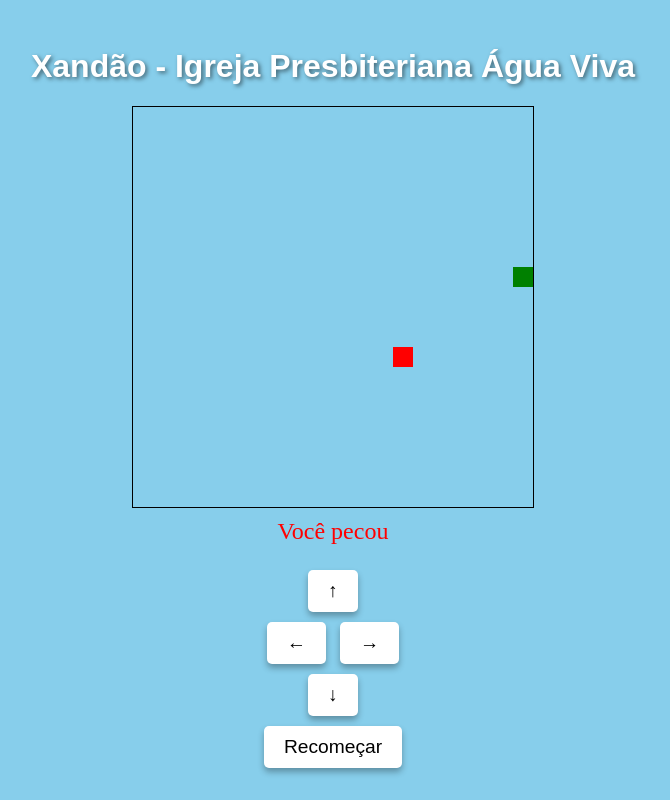
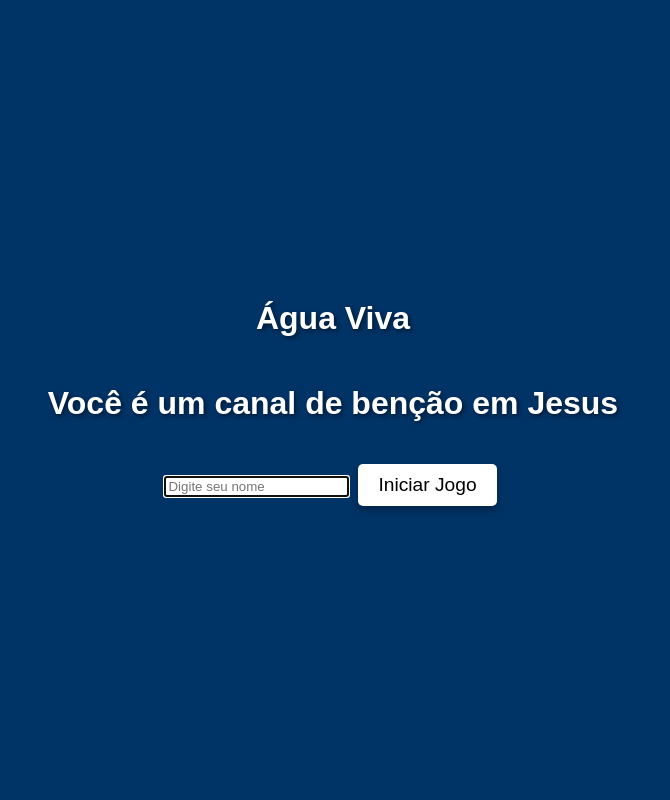
Before and after one commit to Desconhecido000/Jogo-da-cobrinha, a plain HTML site: page index.html in a window 1280 px wide. Shown: the whole page, without its empty margins (307-977 px from the left). Drawn offline with Linux system fonts and the light colour scheme.

Commit message:
index.html

```diff
--- a/index.html
+++ b/index.html
@@ -3,11 +3,11 @@
 <head>
   <meta charset="UTF-8">
   <meta name="viewport" content="width=device-width, initial-scale=1.0">
-  <title>Jogo da Cobrinha - Xandão</title>
+  <title>Água Viva</title>
   <style>
-    body { display: flex; flex-direction: column; justify-content: center; align-items: center; height: 100vh; margin: 0; background-color: #87CEEB; }
+    body { display: flex; flex-direction: column; justify-content: center; align-items: center; height: 100vh; margin: 0; background-color: #003366; }
     canvas { border: 1px solid #000; }
-    h1 {
+    h1, h2 {
       color: white;
       font-size: 2em;
       font-family: Arial, sans-serif;
@@ -43,35 +43,37 @@
       margin: 10px 0;
       display: none;
     }
+    .name-input {
+      display: none;
+      margin: 10px;
+    }
   </style>
 </head>
 <body>
-  <h1>Xandão - Igreja Presbiteriana Água Viva</h1>
-  <canvas id="game" width="400" height="400"></canvas>
+  <h1>Água Viva</h1>
+  <h2 id="welcomeMessage">Você é um canal de benção em Jesus</h2>
+  <div class="name-input" id="nameInputDiv">
+    <input type="text" id="playerName" placeholder="Digite seu nome" />
+    <button onclick="startGame()">Iniciar Jogo</button>
+  </div>
+  <canvas id="game" width="400" height="400" style="display:none;"></canvas>
 
   <div class="message" id="gameOverMessage">Você pecou</div>
-
-  <div class="buttons">
-    <div class="control">
-      <button onclick="changeDirection('up')">↑</button>
-      <div>
-        <button onclick="changeDirection('left')">←</button>
-        <button onclick="changeDirection('right')">→</button>
-      </div>
-      <button onclick="changeDirection('down')">↓</button>
-    </div>
-  </div>
-
+  <div class="message" id="scoreMessage" style="display:none;"></div>
   <button id="restartButton" style="display:none;" onclick="restartGame()">Recomeçar</button>
 
   <script>
     const canvas = document.getElementById("game");
     const context = canvas.getContext("2d");
+    const welcomeMessage = document.getElementById("welcomeMessage");
+    const nameInputDiv = document.getElementById("nameInputDiv");
+    const playerNameInput = document.getElementById("playerName");
     const message = document.getElementById("gameOverMessage");
+    const scoreMessage = document.getElementById("scoreMessage");
     const restartButton = document.getElementById("restartButton");
 
     const box = 20;
-    let snake, direction, food, game;
+    let snake, direction, food, game, score, playerName;
 
     function initializeGame() {
       snake = [{ x: 8 * box, y: 8 * box }];
@@ -80,14 +82,19 @@
         x: Math.floor(Math.random() * 19) * box,
         y: Math.floor(Math.random() * 19) * box
       };
+      score = 0;
       message.style.display = "none";
+      scoreMessage.style.display = "none";
       restartButton.style.display = "none";
+      canvas.style.display = "block";
       game = setInterval(startGame, 100);
     }
 
     function drawBackground() {
-      context.fillStyle = "#87CEEB";
+      context.fillStyle = "#003366"; // Fundo azul escuro
       context.fillRect(0, 0, canvas.width, canvas.height);
+      context.fillStyle = "yellow"; // Chão da quadra
+      context.fillRect(0, canvas.height - box, canvas.width, box);
     }
 
     function drawSnake() {
@@ -98,8 +105,11 @@
     }
 
     function drawFood() {
-      context.fillStyle = "red";
-      context.fillRect(food.x, food.y, box, box);
+      const foodImg = new Image();
+      foodImg.src = "https://img.icons8.com/emoji/48/000000/volleyball.png"; // Imagem de bola de vôlei
+      foodImg.onload = () => {
+        context.drawImage(foodImg, food.x, food.y, box, box);
+      };
     }
 
     function changeDirection(newDirection) {
@@ -130,6 +140,11 @@
           x: Math.floor(Math.random() * 19) * box,
           y: Math.floor(Math.random() * 19) * box
         };
+        score++;
+        if (score === 10) {
+          scoreMessage.innerText = "Você não chegou aqui por acaso";
+          scoreMessage.style.display = "block";
+        }
       } else {
         snake.pop();
       }
@@ -145,17 +160,32 @@
     }
 
     function startGame() {
+      if (!playerName) return;
+      welcomeMessage.innerText = "Vamos vencer em Cristo Jesus, " + playerName + "!";
       drawBackground();
       drawSnake();
       drawFood();
       updateGame();
     }
 
+    function startGameWithName() {
+      playerName = playerNameInput.value;
+      nameInputDiv.style.display = "none";
+      initializeGame();
+    }
+
     function restartGame() {
       initializeGame();
     }
 
-    initializeGame();
+    // Exibir a tela inicial
+    nameInputDiv.style.display = "block";
+    playerNameInput.focus();
+    document.getElementById("playerName").addEventListener("keypress", function (e) {
+      if (e.key === "Enter") {
+        startGameWithName();
+      }
+    });
   </script>
 </body>
 </html>
```
